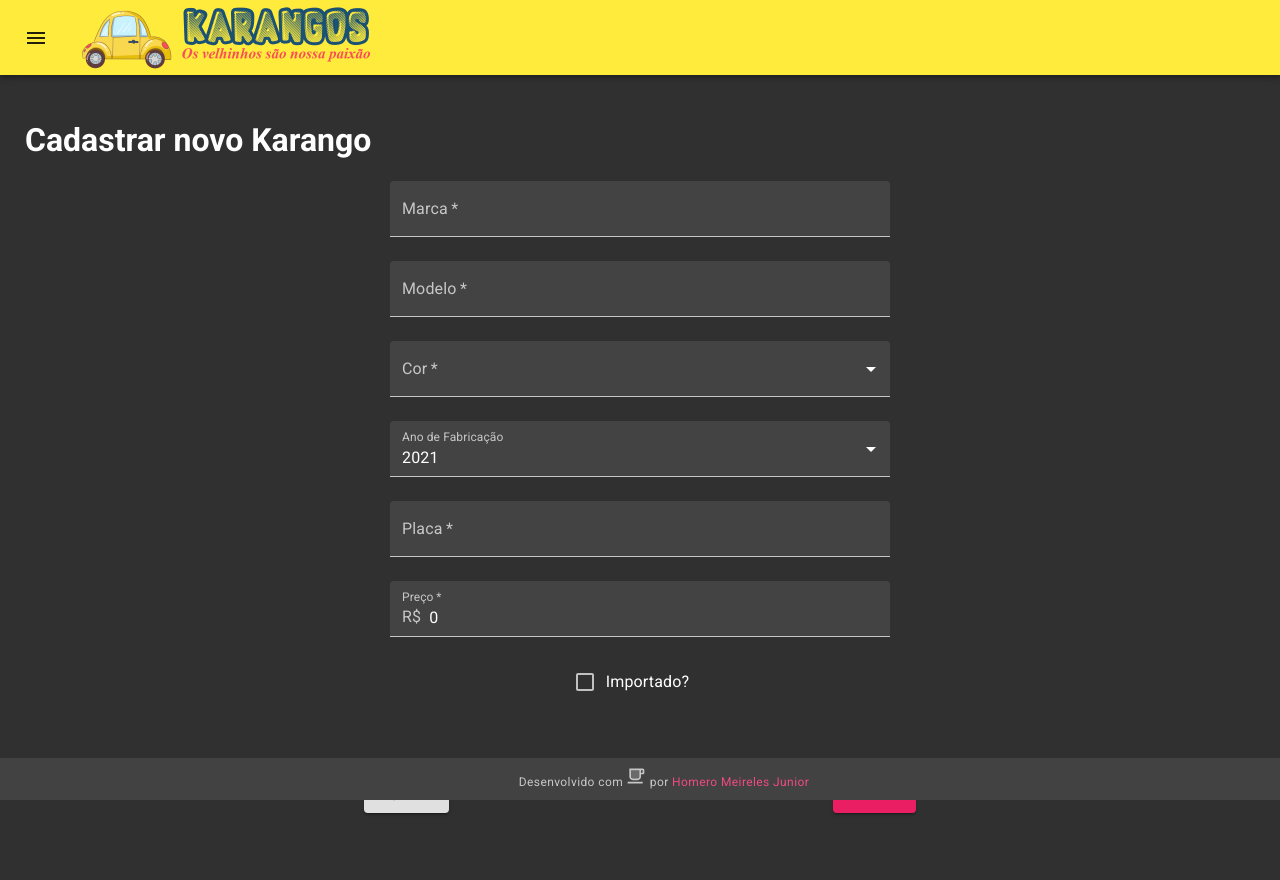
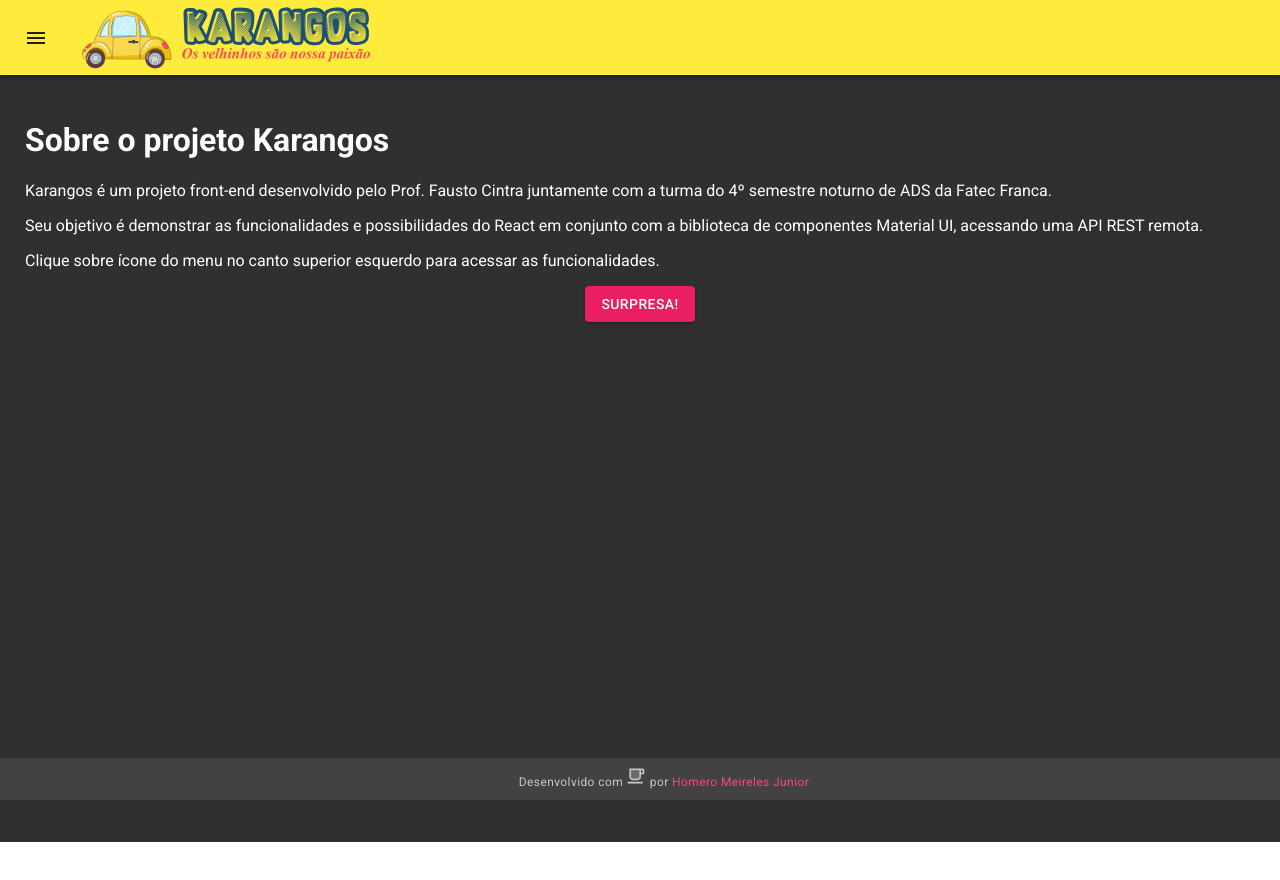
Before and after one commit to homeromeirelesjunior/karangos-not-2021-1, a React (Create React App) app in the folder karangos/: page /new in a window 1280 px wide. Shown: the top 880 px of the page. After the commit the page ends 842 px from the top, so only its background shows below. Built offline with nearby package versions, Linux system fonts and the light colour scheme.

Commit message:
(15/06) Prova - Componente HomePage

```diff
--- a/karangos/src/App.js
+++ b/karangos/src/App.js
@@ -13,6 +13,7 @@ import KarangosList from './routed/KarangosList2';
 import KarangosForm from './routed/KarangosForm';
 import ClientesList from './routed/ClientesList2';
 import ClientesForm from './routed/ClientesForm';
+import HomePage from './routed/HomePage';
 
 
 const theme = createMuiTheme({
@@ -49,6 +50,9 @@ function Main() {
         <TopBar />
         <Box id="routed" className={classes.routed}>
           <Switch>
+            <Route path="/">
+              <HomePage />
+            </Route>
             <Route path="/list">
               <KarangosList />
             </Route>
--- /dev/null
+++ b/karangos/src/routed/HomePage.js
@@ -0,0 +1,82 @@
+/*
+
+    Esta prova consiste em acrescentar um novo componente/página ao projeto Karangos.
+
+    1. Copie este arquivo para a pasta src/routed.
+
+    2. Copie o arquivo "vintage-cars.png" para a pasta src.
+
+    3. Altere o arquivo "Apps.js" e adicione um novo Route, com o valor path="/". Assegure-se de que esse novo Route seja POSICIONADO ANTES de todos os outros. Faça com que o componente HomePage seja carregado pelo novo Route. Dessa forma, o componente será exibido logo no início.
+
+    4. Usando um título de primeiro nível e parágrafos, coloque o seguinte texto no componente:
+
+        Sobre o projeto Karangos
+
+        Karangos é um projeto front-end desenvolvido pelo Prof. Fausto Cintra juntamente com a turma do 4º semestre noturno de ADS da Fatec Franca.
+
+        Seu objetivo é demonstrar as funcionalidades e possibilidades do React em conjunto com a biblioteca de componentes Material UI, acessando uma API REST remota.
+
+        Clique sobre ícone do menu no canto superior esquerdo para acessar as funcionalidades.
+
+    5. Adicione mais um parágrafo, e, dentro dele, um botão com a cor "secondary" e o texto "Surpresa!".
+
+    6. Faça as modificações necessárias na tag <img> para que a imagem "vintage-cars.png" seja exibida.
+
+    7. Aplique as classes de estilo definidas em useStyles nos lugares apropriados.
+
+    8. Crie uma variável de estado chamada "visible", e coloque seu valor inicial como false.
+
+    9. Ao clicar no botão criado no passo 5, a variável "visible" deve inverter seu valor (ou seja,  de true para false ou de false para true). Veja, na animação contida no arquivo "resultado.gif", o resultado pretendido.
+
+    10. Coloque os arquivos "App.js" e "HomePage.js" em um ZIP para fazer a entrega da prova.
+
+*/
+
+import { React, useState } from 'react';
+import { makeStyles } from '@material-ui/styles';
+import Button from '@material-ui/core/Button';
+import imgLogo from '../vintage-cars.png'
+
+const useStyles = makeStyles({
+    figura: {
+        display: 'block',
+        margin: '0 auto',
+        transition: 'opacity 1s linear'
+    },
+    paragBotao: {
+        textAlign: 'center'
+    }
+})
+
+export default function HomePage() {
+    const classes = useStyles()
+
+    const [visible, setVisible] = useState(false)
+
+    function handleImage () {
+       if(visible) {
+           setVisible(false)
+           return
+       }
+        setVisible(true)
+    }
+
+    return (
+        <>
+            <h1>Sobre o projeto Karangos</h1>
+            <p>Karangos é um projeto front-end desenvolvido pelo Prof. Fausto Cintra juntamente com a turma do 4º semestre noturno de ADS da Fatec Franca.</p>
+            <p>Seu objetivo é demonstrar as funcionalidades e possibilidades do React em conjunto com a biblioteca de componentes Material UI, acessando uma API REST remota.</p>
+            <p>Clique sobre ícone do menu no canto superior esquerdo para acessar as funcionalidades.</p>
+            <p className={classes.paragBotao}>
+                <Button
+                    color="secondary"
+                    variant="contained"
+                    onClick={handleImage}
+                >
+                    Surpresa!
+                </Button>
+            </p>
+            <img className={classes.figura} alt="Carros antigos" src={imgLogo} style={{opacity: visible ? '1' : '0', height: visible ? '591px': '0'}} />
+        </>
+    )
+}
```
Also changed, not shown: karangos/src/vintage-cars.png (added).
